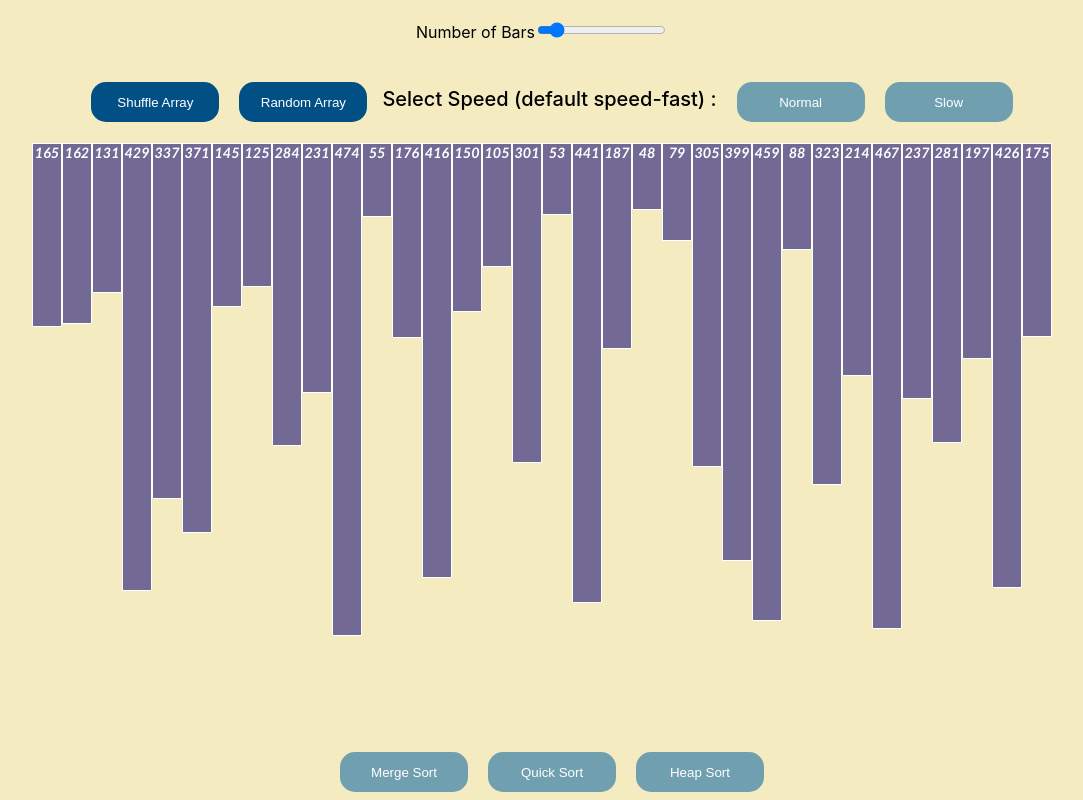
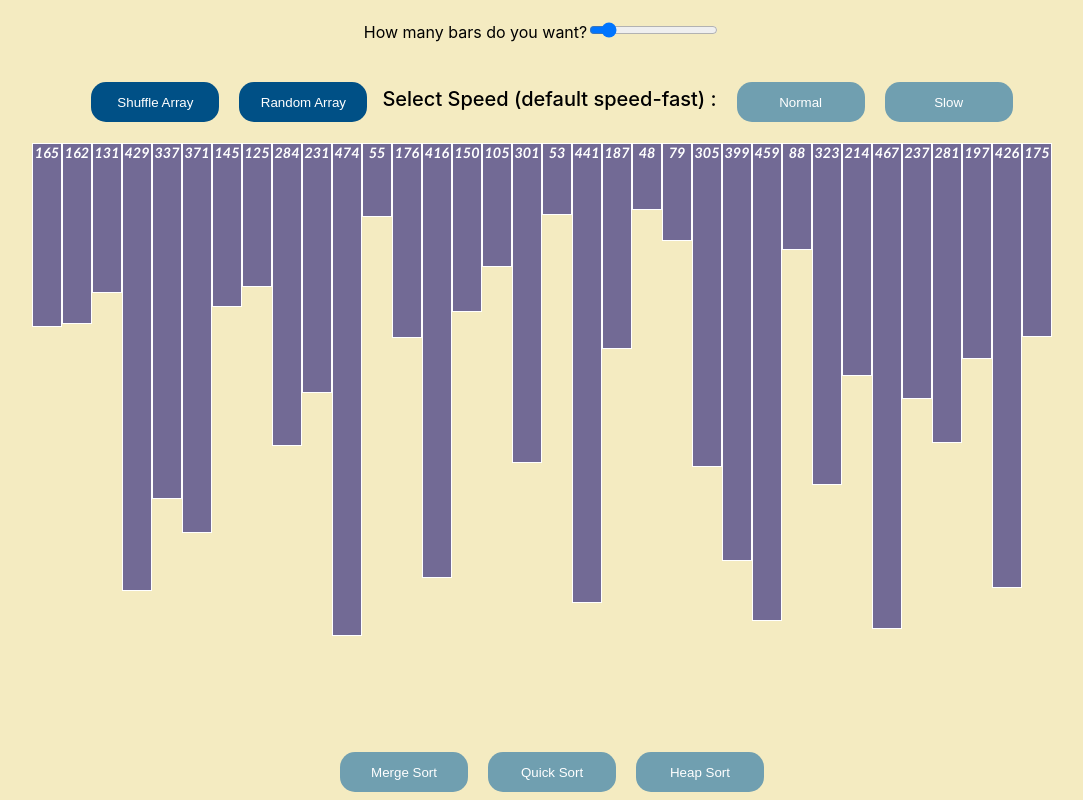
Before and after one commit to Tejaaswini/Visualize, a React (Create React App) app: page / in a window 1280 px wide. Shown: the whole page, without its empty margins (98-1181 px from the left). Built offline with nearby package versions, Linux system fonts and the light colour scheme.

Commit message:
minor UI change

```diff
--- a/src/Sorting/Sorting.js
+++ b/src/Sorting/Sorting.js
@@ -145,7 +145,7 @@ export default class SortingVisualizer extends React.Component {
         <div>
           <div className="slider">
             <div className="slider row justify-content-center">
-              <label>Number of Bars</label>
+              <label>How many bars do you want?</label>
               <input
                 id="slider"
                 className="slider1 custom-range"
```
